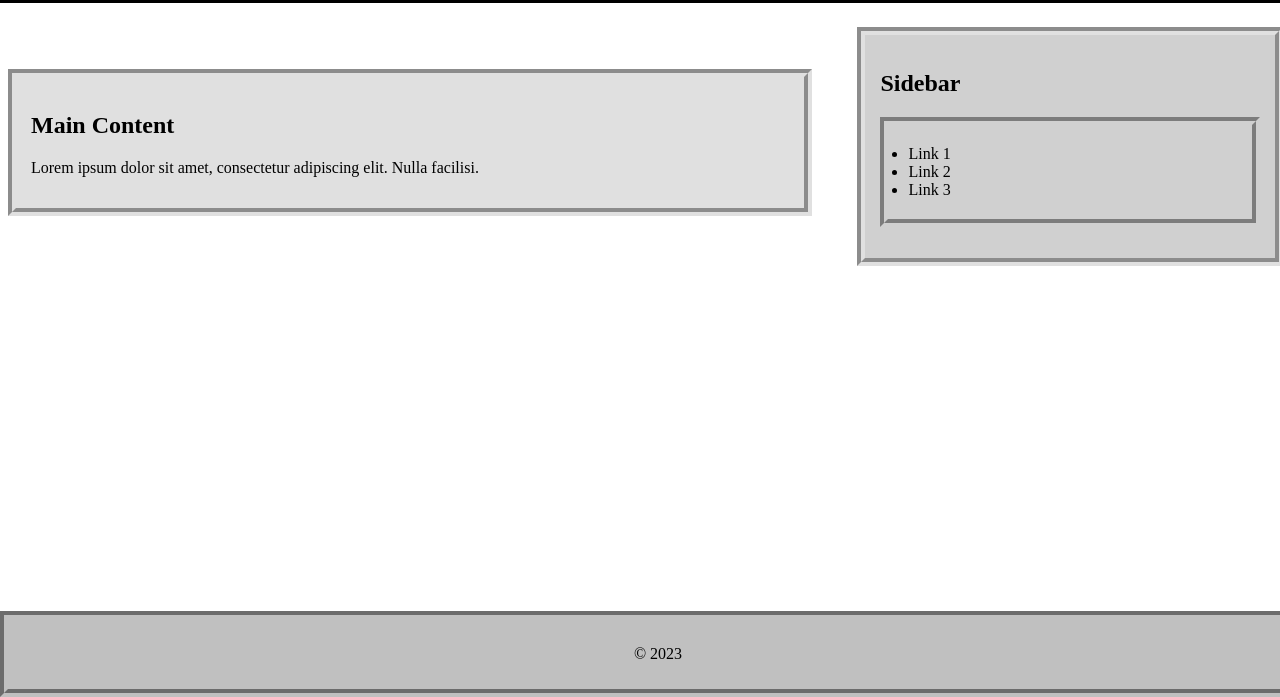
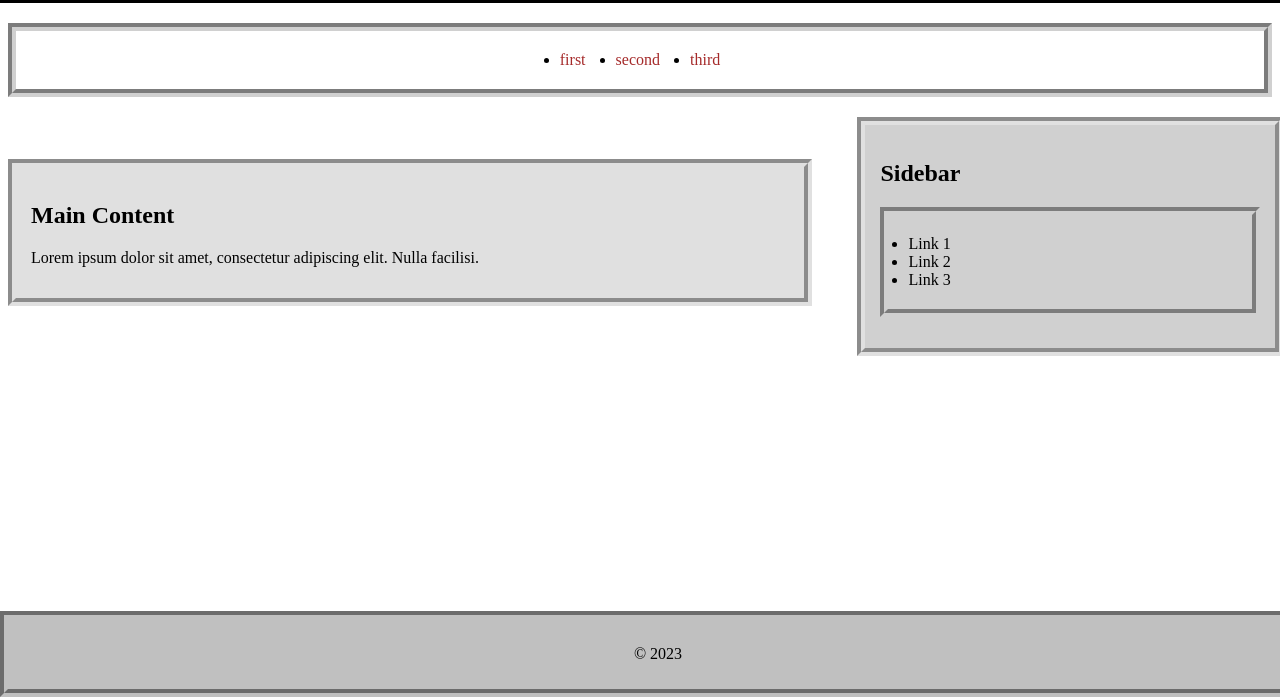
Before and after one commit to IzzAl-Deen/Web1, a plain HTML site: page in-class/index.html in a window 1280 px wide. Shown: the part 103-800 px from the top of the page. Drawn offline with Linux system fonts and the light colour scheme.

Commit message:
in class

```diff
--- a/in-class/index.html
+++ b/in-class/index.html
@@ -15,6 +15,10 @@
             <h2>Main Content</h2>
             <p>Lorem ipsum dolor sit amet, consectetur adipiscing elit. Nulla facilisi.</p>
         </article>
+        <nav><ul><li><a href="#">first</a></li>
+            <li><a href="#">second</a></li>
+            <li><a href="#">third</a></li>
+        </ul></nav>
         <aside>
             <h2>Sidebar</h2>
             <ul>
--- a/in-class/style.css
+++ b/in-class/style.css
@@ -7,6 +7,7 @@ header {
     width: 100%;
     text-align: center;
     border: black 3px solid;
+    z-index: 100;
 }
 main{
     position: relative;
@@ -38,6 +39,22 @@ ul {
     border: 8px groove #d0d0d0;
     padding: 20px;
 }
+nav {
+    position:sticky;
+    z-index: 98;
+}
+nav ul {
+    display:flex;
+    justify-content: center;
+}
+nav li {
+    margin: 0 15px;
+}
+nav a {
+    text-decoration: none;
+    color: brown;
+}
+
 
 footer {
     border: 8px groove #c0c0c0;
@@ -48,4 +65,5 @@ footer {
     text-align: center;
     background-color: #c0c0c0;
     padding: 10px;
+    z-index: 99;
 }
```
